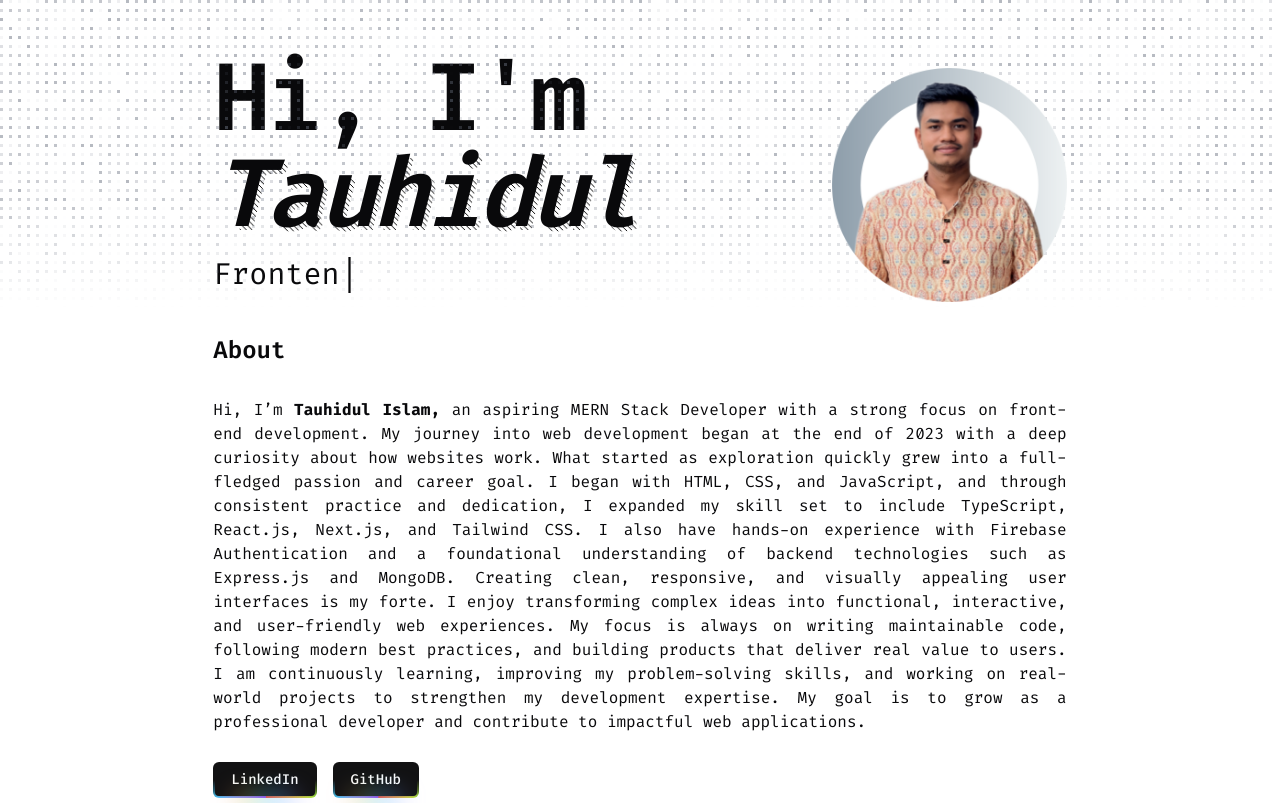
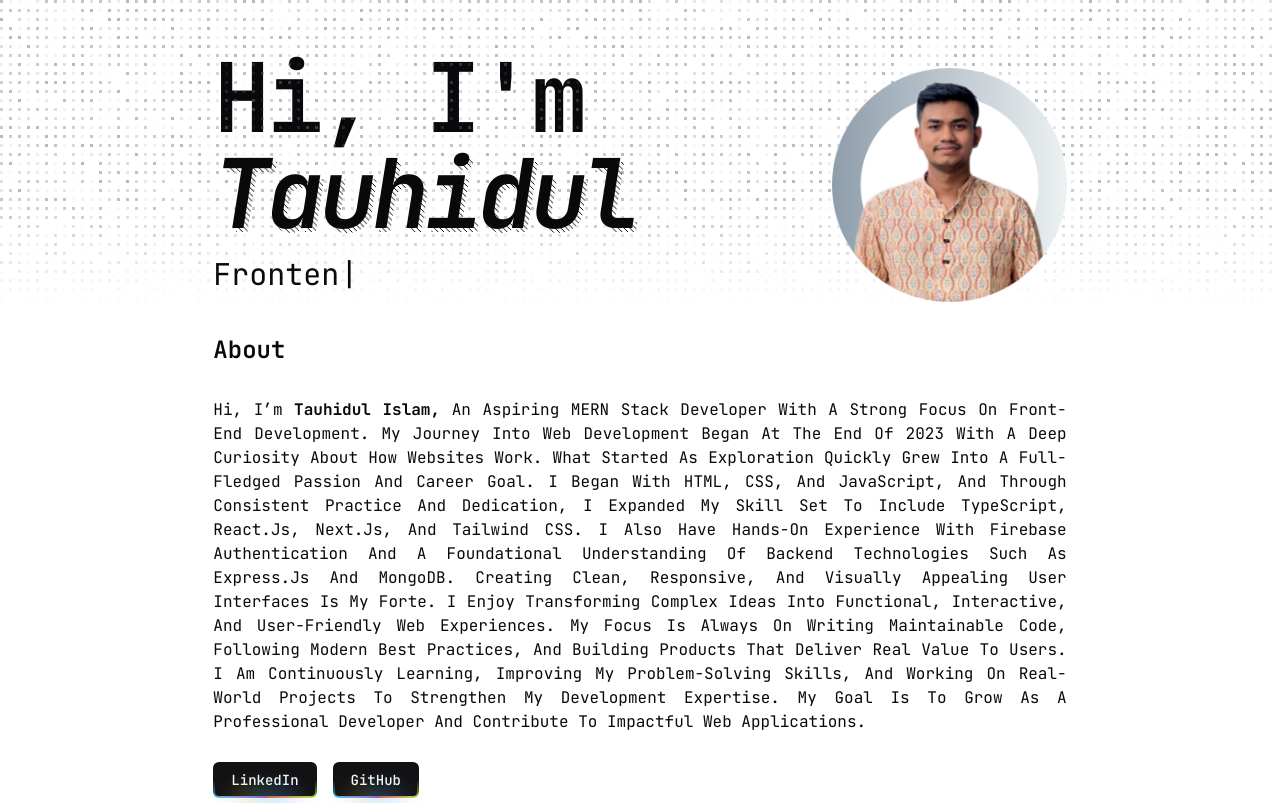
Before and after one commit to tsakib2000/Next-Portfolio, a Next.js app: page / in a window 1280 px wide. Built offline with nearby package versions, Linux system fonts and the light colour scheme.

Commit message:
added new font

```diff
--- a/app/globals.css
+++ b/app/globals.css
@@ -1,11 +1,10 @@
-@import url('https://fonts.googleapis.com/css2?family=Fira+Code:wght@300..700&display=swap');
+@import url('https://fonts.googleapis.com/css2?family=JetBrains+Mono:ital,wght@0,100..800;1,100..800&display=swap');
 @import "tailwindcss";
 @import "tw-animate-css";
 @custom-variant dark (&:is(.dark *));
 
 *{
-  font-family: "Fira Code", monospace;
-
+  font-family: "JetBrains Mono", monospace;
 }
 input,
 textarea,
--- a/components/AboutMe.tsx
+++ b/components/AboutMe.tsx
@@ -41,7 +41,7 @@ function AboutMe() {
         </div>
         <div>
             <h3 className='text-2xl font-semibold my-8'>About</h3>
-            <p className='text-justify'>Hi, I’m <strong>Tauhidul Islam,</strong> an aspiring MERN Stack Developer with a strong focus on front-end development. My journey into web development began at the end of 2023 with a deep curiosity about how websites work. What started as exploration quickly grew into a full-fledged passion and career goal.
+            <p className='text-justify capitalize'>Hi, I’m <strong>Tauhidul Islam,</strong> an aspiring MERN Stack Developer with a strong focus on front-end development. My journey into web development began at the end of 2023 with a deep curiosity about how websites work. What started as exploration quickly grew into a full-fledged passion and career goal.
 
                 I began with HTML, CSS, and JavaScript, and through consistent practice and dedication, I expanded my skill set to include TypeScript, React.js, Next.js, and Tailwind CSS. I also have hands-on experience with Firebase Authentication and a foundational understanding of backend technologies such as Express.js and MongoDB.
 
```
